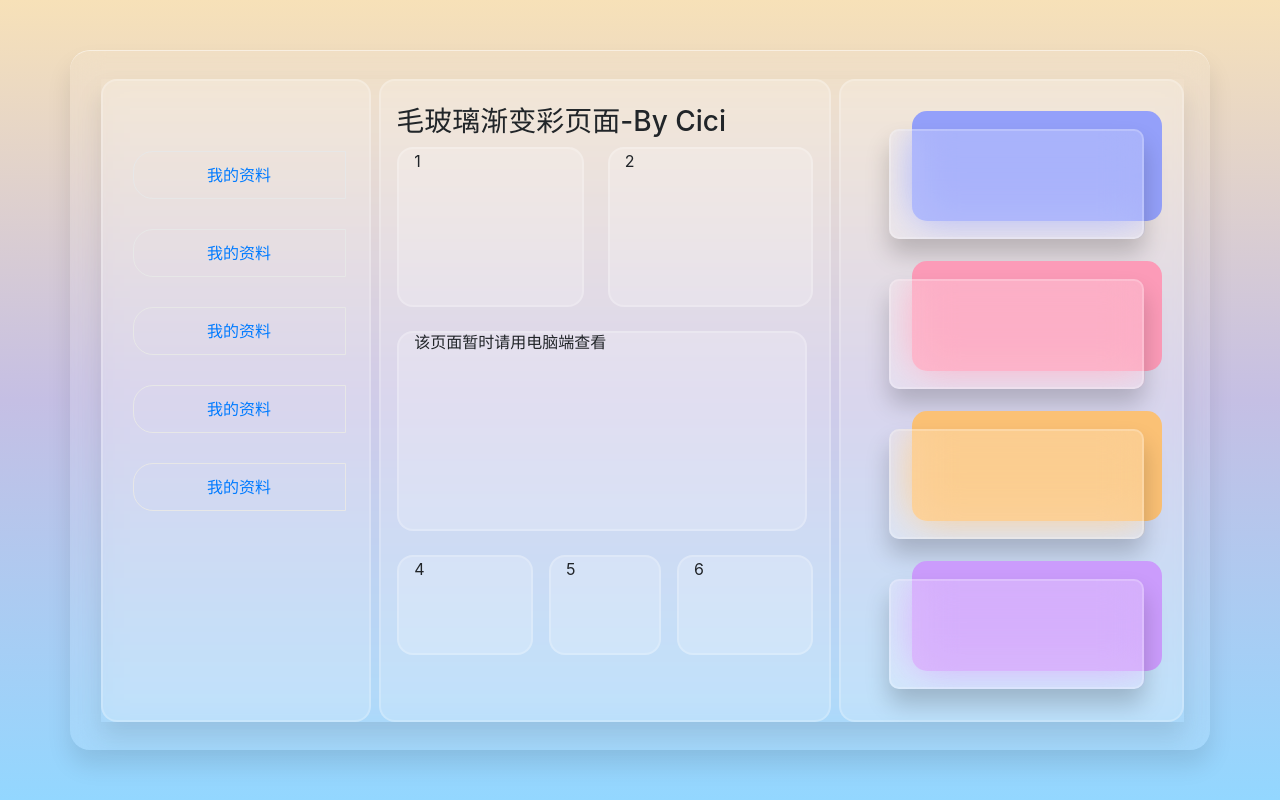
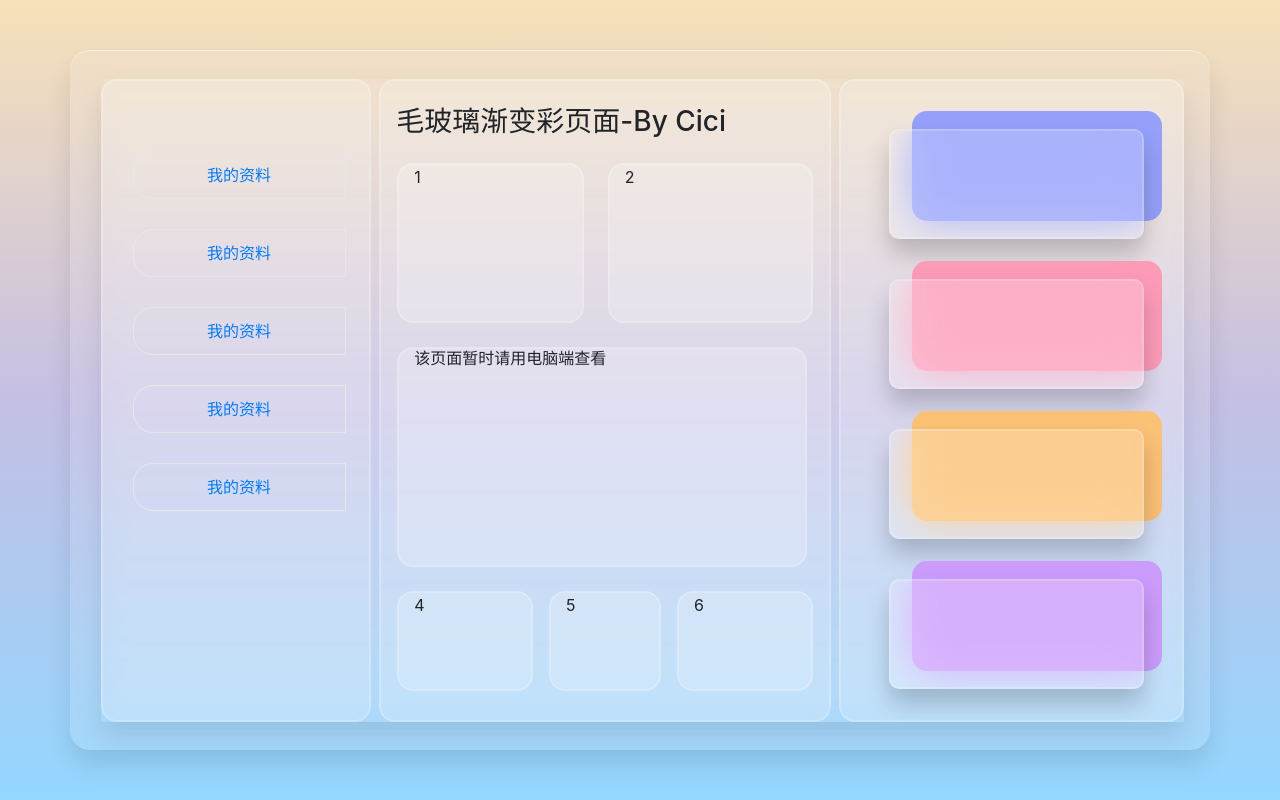
Before and after one commit to Cici0424/glass-colorful, a plain HTML site: page index.html in a window 1280 px wide. Drawn offline with nearby package versions, Linux system fonts and the light colour scheme.

Commit message:
Add files via upload

```diff
--- a/index.html
+++ b/index.html
@@ -217,9 +217,9 @@
             <!-- 中间盒子分布 -->
 
             <div class="row centerBox">
-                <div class="box1 col-md-5 ml-md-3 mr-md-4 mb-md-4" style=" height: 160px;">1</div>
-                <div class="box2 col-md mr-md-3" style=" height: 160px;">2</div>
-                <div class="box3 col-md-11 mx-md-3" style=" height: 200px;">
+                <div class="box1 col-md-5 ml-md-3 mr-md-4 mb-md-4 mt-md-3" style=" height: 160px;">1</div>
+                <div class="box2 col-md mr-md-3 mt-md-3" style=" height: 160px;">2</div>
+                <div class="box3 col-md-11 mx-md-3" style=" height: 220px;">
                     <h6 class "computer">该页面暂时请用电脑端查看</h6>
                 </div>
                 <div class="box4 col-md mt-md-4 ml-md-3" style=" height: 100px;">4</div>
```
